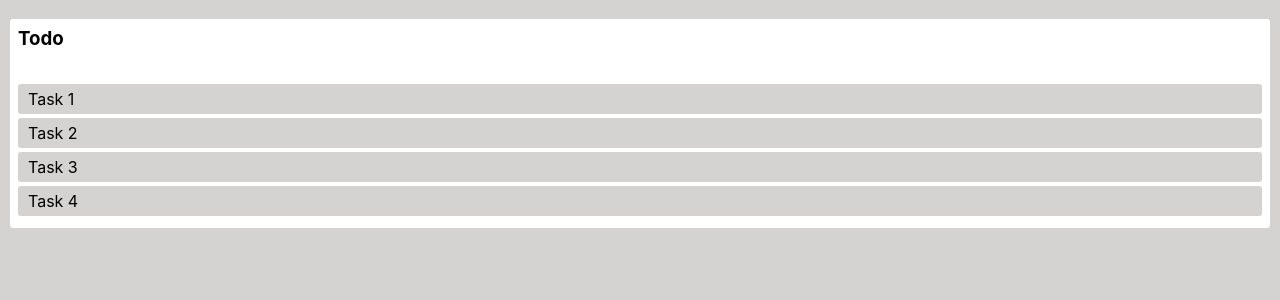
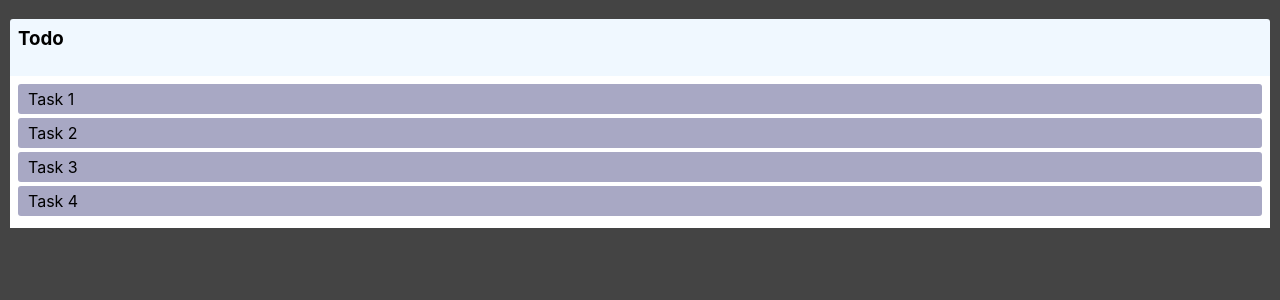
Before and after one commit to toyhtowdomasydyt/draggable-todo, a React (Create React App) app: page / in a window 1280 px wide. Shown: the top 300 px of the page. Built offline with nearby package versions, Linux system fonts and the light colour scheme.

Commit message:
Update styles with drag callbacks

```diff
--- a/src/App.js
+++ b/src/App.js
@@ -7,8 +7,54 @@ import Column from "./components/Column";
 const App = () => {
     const [state, setState] = useState(initalData);
 
+    const onDragStart = () => {
+        document.body.style.color = 'red';
+        document.body.style.transition = 'background-color .2s ease';
+    };
+
+    const onDragUpdate = update => {
+        const {destination} = update;
+
+        const opacity = destination
+            ? destination.index / Object.keys(state.tasks).length
+            : 0;
+
+        document.body.style.backgroundColor = `rgba(153, 141, 217, ${opacity}`;
+    }
+
+    const onDragEnd = result => {
+        document.body.style.color = 'inherit';
+        document.body.style.backgroundColor = '#444444';
+
+        const {destination, source, draggableId} = result;
+
+        if (!destination) return;
+
+        if (
+            destination.droppableId === source.droppableId &&
+            destination.index === source.index
+        ) return;
+
+        const column = state.columns[source.droppableId];
+        const newTaskIds = Array.from(column.taskIds);
+
+        newTaskIds.splice(source.index, 1);
+        newTaskIds.splice(destination.index, 0, draggableId);
+
+        const newColumn = {
+            ...column,
+            taskIds: newTaskIds,
+        };
+
+        setState({...state, columns: {...state.columns, [newColumn.id]: newColumn}})
+    };
+
     return (
-        <DragDropContext>
+        <DragDropContext
+            onDragEnd={onDragEnd}
+            onDragStart={onDragStart}
+            onDragUpdate={onDragUpdate}
+        >
             {state.columnOrder.map(columnId => {
                 const column = state.columns[columnId];
                 const tasks = column.taskIds.map(taskId => state.tasks[taskId]);
--- a/src/components/Column.jsx
+++ b/src/components/Column.jsx
@@ -7,23 +7,26 @@ const Column = ({column, tasks}) => {
     const Container = styled.div`
       margin: 10px;
       border-radius: 3px;
-      background-color: #fff;
+      background-color: aliceblue;
     `;
     const Title = styled.h3`
-      padding: 8px
+      padding: 8px;
     `;
     const TaskList = styled.div`
-      padding: 8px
+      padding: 8px;
+      transition: background-color .2s ease;
+      background-color: ${props => (props.isDraggingOver ? 'skyblue' : 'white')};
     `;
 
     return (
         <Container className="column">
             <Title>{column.title}</Title>
             <Droppable droppableId={column.id}>
-                {(provided) => (
+                {(provided, snapshot) => (
                     <TaskList
                         ref={provided.innerRef}
                         {...provided.droppableProps}
+                        isDraggingOver={snapshot.isDraggingOver}
                     >
                         {tasks.map((task, index) => (
                             <Task key={task.id} task={task} index={index}/>)
--- a/src/components/Task.jsx
+++ b/src/components/Task.jsx
@@ -2,21 +2,22 @@ import React from "react";
 import styled from "styled-components";
 import {Draggable} from "react-beautiful-dnd";
 
-const Task = ({task, index}) => {
+const Task = ({task, index, ...props}) => {
     const Container = styled.div`
       padding: 5px 10px;
       margin-bottom: 4px;
       border-radius: 3px;
-      background-color: #d5d2d2;
+      background-color: ${props => (props.isDragging ? '#d5d2d2' : '#a8a8c4')};
     `;
 
     return (
         <Draggable draggableId={task.id} index={index}>
-            {provided => (
+            {(provided, snapshot) => (
                 <Container
                     {...provided.draggableProps}
                     {...provided.dragHandleProps}
                     ref={provided.innerRef}
+                    isDragging={snapshot.isDragging}
                 >
                     {task.content}
                 </Container>
--- a/src/index.css
+++ b/src/index.css
@@ -5,7 +5,7 @@ body {
     sans-serif;
   -webkit-font-smoothing: antialiased;
   -moz-osx-font-smoothing: grayscale;
-  background-color: #d5d2d2;
+  background-color: #444444;
 }
 
 code {
```
